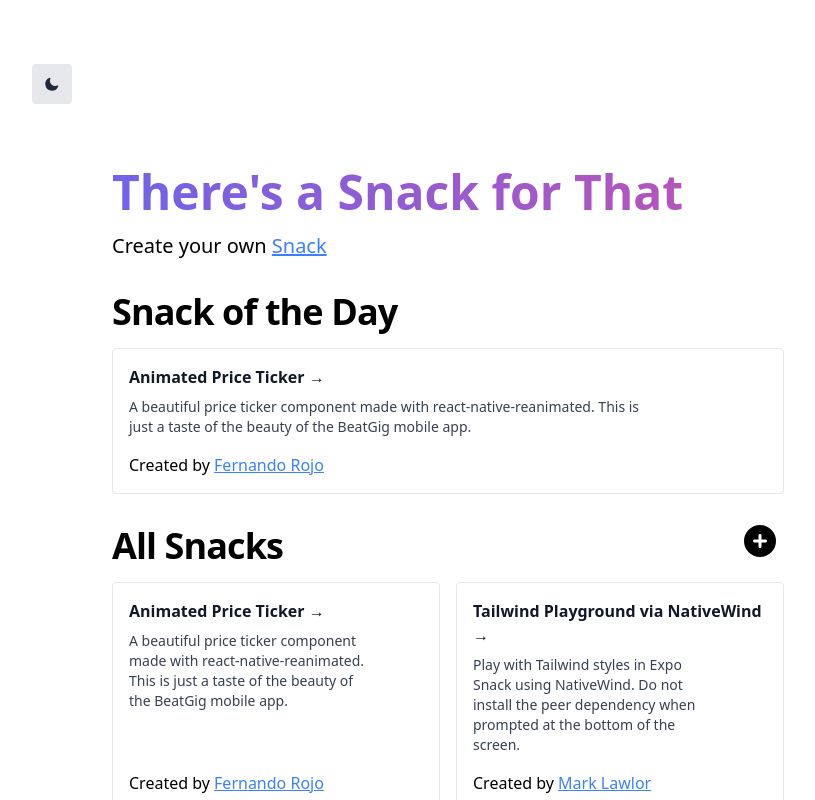
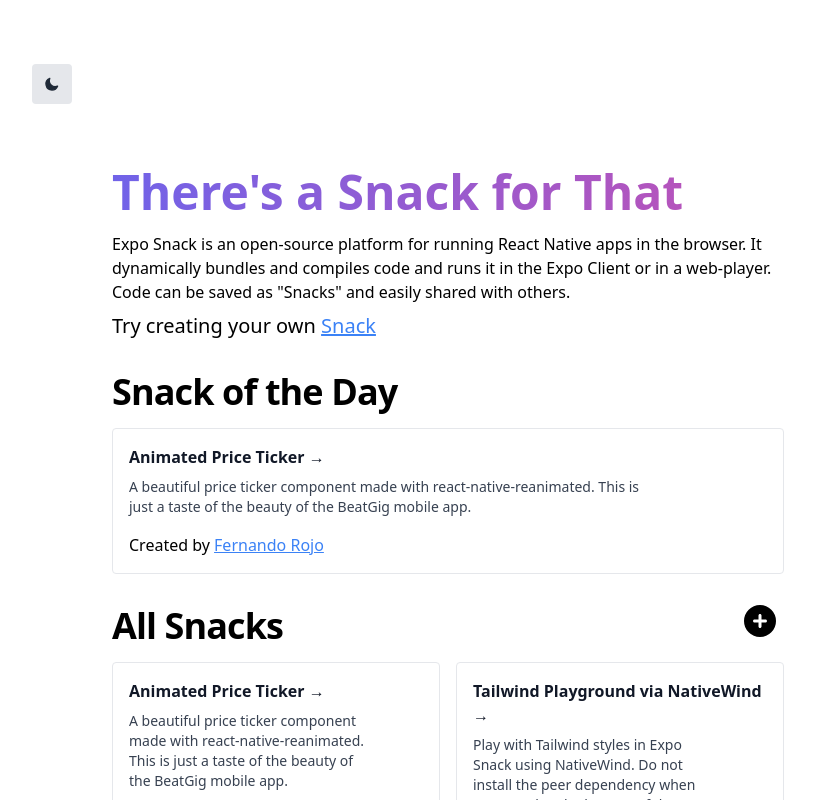
Before and after one commit to danstepanov/snack4that, a Next.js app: page / in a window 1280 px wide. Shown: the top 800 px of the page, without its empty margins (192-1007 px from the left). Built offline with nearby package versions, Linux system fonts and the light colour scheme.

Commit message:
add description for expo snack

```diff
--- a/pages/index.tsx
+++ b/pages/index.tsx
@@ -87,7 +87,10 @@
       <div className="flex flex-col justify-center items-start max-w-2xl mx-auto mb-16">
         <Title>{`There's a Snack for That`}</Title>
         <div className="flex flex-col flex-wrap mt-4">
-          <Hyperlink xl baseText="Create your own" urlText="Snack" url="https://snack.expo.dev" />
+          <p className="text-black dark:text-white mb-2">
+            {`Expo Snack is an open-source platform for running React Native apps in the browser. It dynamically bundles and compiles code and runs it in the Expo Client or in a web-player. Code can be saved as "Snacks" and easily shared with others.`}
+          </p>
+          <Hyperlink xl baseText="Try creating your own" urlText="Snack" url="https://snack.expo.dev" />
         </div>
         <div className="flex flex-col w-full">
           <SectionTitle>Snack of the Day</SectionTitle>
```
